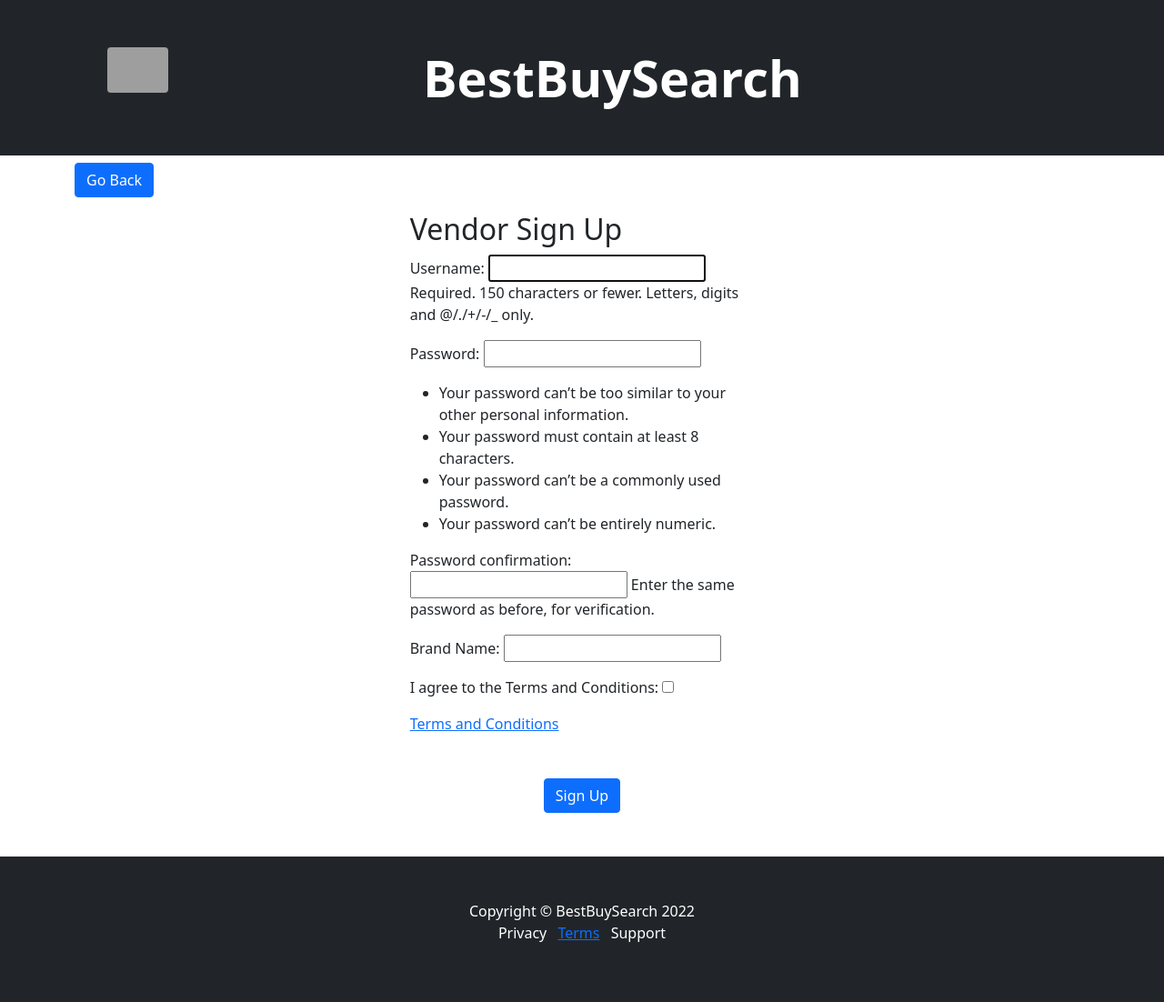
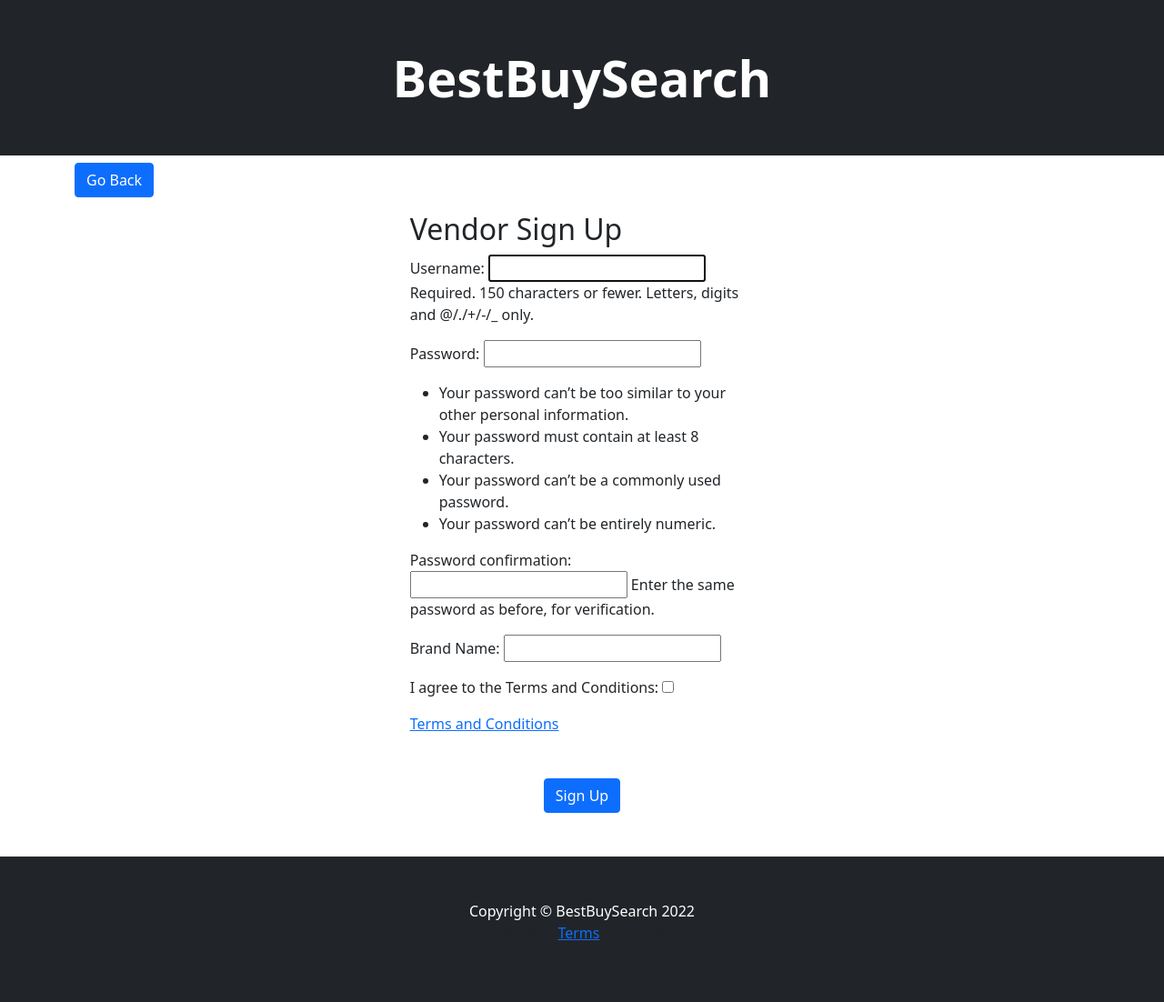
Before and after one commit to SethCram/Best-Buy-Search-Project, a Django app: page /BestBuySearch/vendor_signup/ in a window 1280 px wide. Shown: the whole page at 91% size. Run offline with Django 4.2, Linux system fonts and the light colour scheme; grey boxes are pictures that could not be loaded.

Commit message:
footer flex to bot, unused txt same color as bg

```diff
--- a/mysite/BestBuySearch/templates/BestBuySearch/VendorProduct_delete.html
+++ b/mysite/BestBuySearch/templates/BestBuySearch/VendorProduct_delete.html
@@ -22,6 +22,7 @@
           <button class="btn btn-dark my-3" type="submit">Confirm</button>
         </form>
         {% endblock %}
+
     </body>
 
 </html>
--- a/mysite/BestBuySearch/templates/BestBuySearch/base_shop.html
+++ b/mysite/BestBuySearch/templates/BestBuySearch/base_shop.html
@@ -96,7 +96,7 @@
 
         {% block pagination %}
 
-            <div class="pagination">
+            <div class="pagination mt-auto">
                 <span class="step-links">
                     {% if page_obj.has_previous %}
                         <a href="?page=1">&laquo; first</a>
--- a/mysite/templates/registration/base.html
+++ b/mysite/templates/registration/base.html
@@ -10,16 +10,14 @@
 
 	<link href="https://cdn.jsdelivr.net/npm/bootstrap@5.1.3/dist/css/bootstrap.min.css" rel="stylesheet" integrity="sha384-1BmE4kWBq78iYhFldvKuhfTAU6auU8tT94WrHftjDbrCEXSU1oBoqyl2QvZ6jIW3" crossorigin="anonymous">
 
-
 {% endblock %}
 </head>
-<body>
+<body class="d-flex flex-column min-vh-100">
 	<!-- Header-->
 	{% block header %}
 	<header class="bg-dark py-1">
 		<div class="container px-4 px-lg-5 my-5">
 			<div class="text-center text-white">
-				<img src="../../media/images/BBlogo.png" class="rounded float-start" alt="" height="50px" width="auto" align="center">
 				<h1 class="display-4 fw-bolder">BestBuySearch</h1>
 				<p class="lead fw-normal text-white-50 mb-0"></p>
 			</div>
@@ -42,14 +40,12 @@
 	<script src="https://cdn.jsdelivr.net/npm/bootstrap@5.1.3/dist/js/bootstrap.bundle.min.js" integrity="sha384-ka7Sk0Gln4gmtz2MlQnikT1wXgYsOg+OMhuP+IlRH9sENBO0LRn5q+8nbTov4+1p" crossorigin="anonymous"></script>
 {% endblock %}
 
-
-
-<footer class="py-5 bg-dark">
+<footer class="py-5 bg-dark mt-auto">
 	<div class="container"><p class="m-0 text-center text-white">Copyright &copy; BestBuySearch 2022</p></div>
 	<ul class="list-inline text-center">
-		<li class="list-inline-item text-white"><a>Privacy</a></li>
+		<li class="list-inline-item"><a>Privacy</a></li>
 		<li class="list-inline-item"><a target="_blank" href="https://www.termsfeed.com/live/0625eac9-112a-4887-a7e6-c2b88100937e">Terms</a></li>
-		<li class="list-inline-item text-white"><a>Support</a></li>
+		<li class="list-inline-item"><a>Support</a></li>
 	</ul>
 </footer>
 
```
Also changed, not shown: mysite/BestBuySearch/static/BestBuySearch/style.css (+11 -0 lines), mysite/BestBuySearch/templates/BestBuySearch/base.html (+6 -2 lines), mysite/BestBuySearch/templates/BestBuySearch/product_details.html (+11 -1 lines), mysite/media/images/Capture.PNG (added), mysite/media/images/PyCvInstall.PNG (added), mysite/media/images/Webinar_1.png (added), mysite/media/images/Webinar_1_v59viio.png (added), 1 other file.
